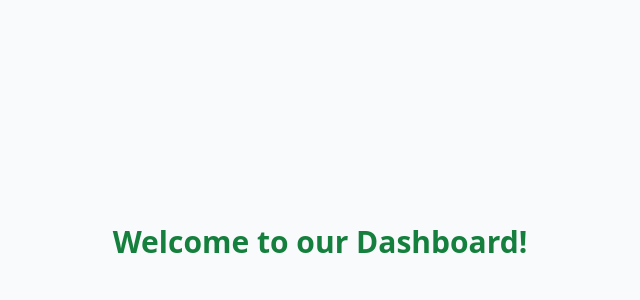
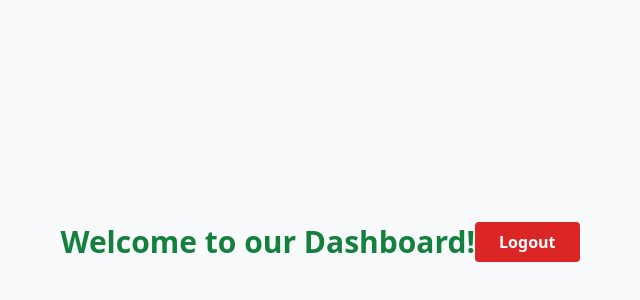
Before and after one commit to agron-gojcaj/HustleHub, a React (Vite) app in the folder client/: page /dashboard in a window 1280 px wide. Shown: the part 190-490 px from the top of the page, without its empty margins (320-960 px from the left). Built offline with nearby package versions, Linux system fonts and the light colour scheme.

Commit message:
Implemented logout functionality

```diff
--- a/client/src/pages/DashboardPage.jsx
+++ b/client/src/pages/DashboardPage.jsx
@@ -1,7 +1,22 @@
+import { useNavigate } from "react-router-dom";
+
 export default function DashboardPage() {
+    const navigate = useNavigate();
+
+    const handleLogout = () => {
+        localStorage.removeItem("token"); // Remove JWT token
+        navigate("/login"); // Redirect to login page
+    };
+
     return (
         <div className="min-h-screen flex items-center justify-center bg-slate-50">
             <h1 className="text-3xl font-bold text-green-700">Welcome to our Dashboard!</h1>
+            <button
+                onClick= {handleLogout}
+                className="px-6 py-2 bg-red-600 text-white rounded font-semibold hover:bg-red-700 transition"
+            >
+                Logout
+            </button>
         </div>
     );
 }
```
